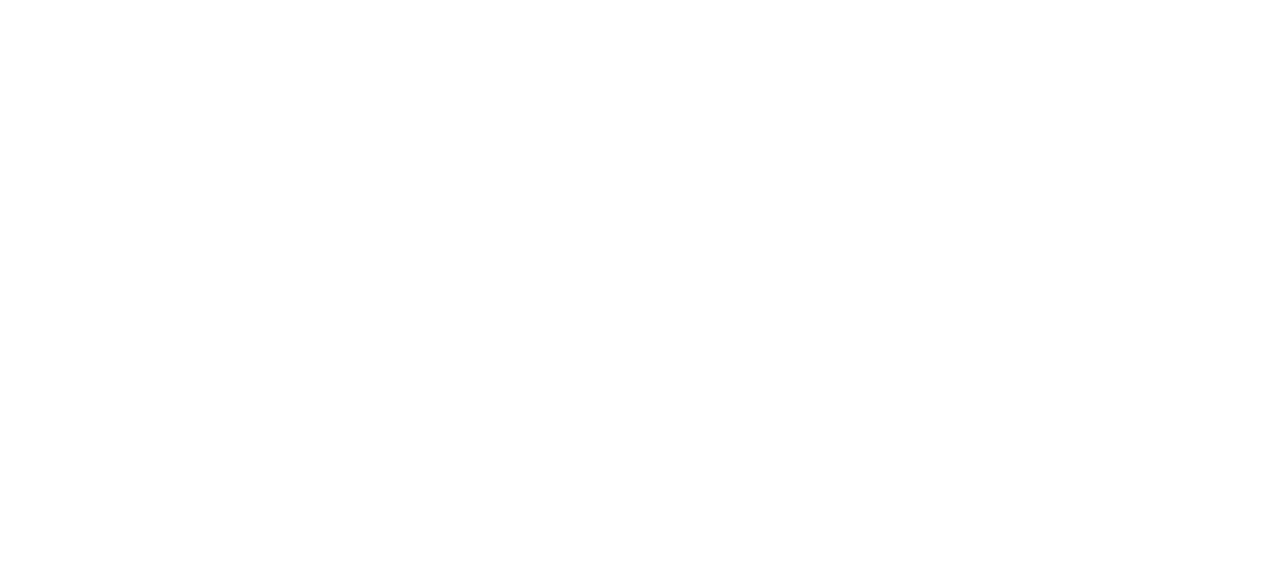
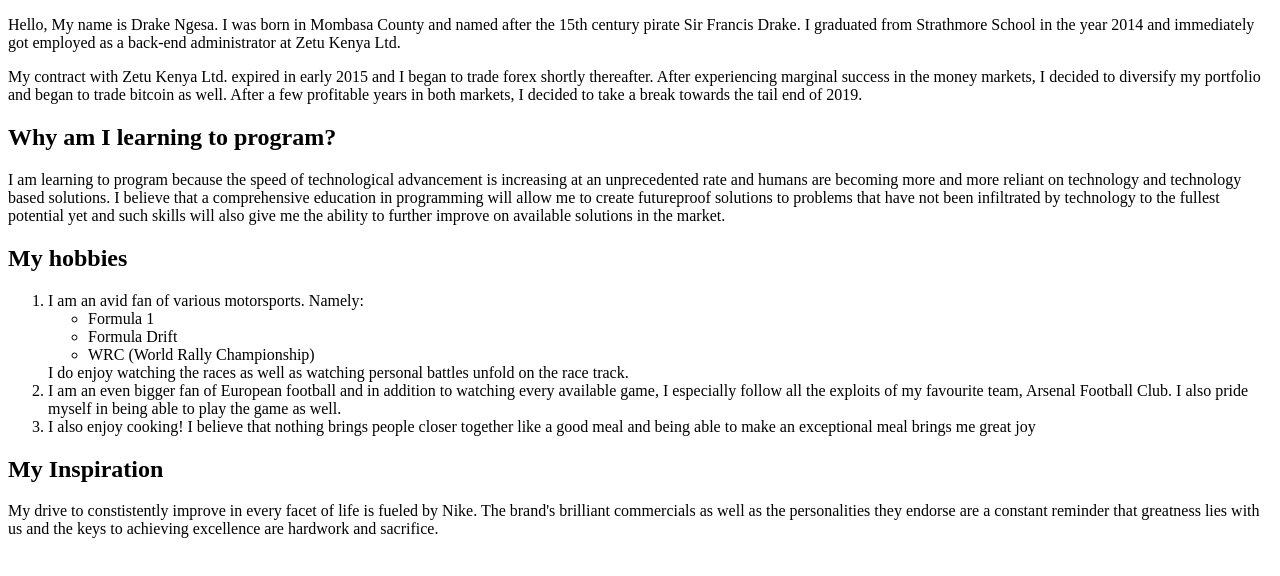
Before and after one commit to DNNgesa/My-First-Website, a plain HTML site: page myfirstwebsite.html in a window 1280 px wide. Drawn offline with Linux system fonts and the light colour scheme.

Commit message:
add content

```diff
--- a/myfirstwebsite.html
+++ b/myfirstwebsite.html
@@ -5,5 +5,23 @@
         <link href="css/styles.css" rel="stylesheet" type="text/css">
     </head>
     <body>
+        <p>Hello, My name is Drake Ngesa. I was born in Mombasa County and named after the 15th century pirate Sir Francis Drake. I graduated from Strathmore School in the year 2014 and immediately got employed as a back-end administrator at Zetu Kenya Ltd.</p>
+        <p>My contract with Zetu Kenya Ltd. expired in early 2015 and I began to trade forex shortly thereafter. After experiencing marginal success in the money markets, I decided to diversify my portfolio and began to trade bitcoin as well. After a few profitable years in both markets, I decided to take a break towards the tail end of 2019.</p>
+        <h2>Why am I learning to program?</h2>
+        <p>I am learning to program because the speed of technological advancement is increasing at an unprecedented rate and humans are becoming more and more reliant on technology and technology based solutions. I believe that a comprehensive education in programming will allow me to create futureproof solutions to problems that have not been infiltrated by technology to the fullest potential yet and such skills will also give me the ability to further improve on available solutions in the market.</p>
+        <h2>My hobbies</h2>
+        <ol>
+            <li>I am an avid fan of various motorsports. Namely:
+                <ul>
+                    <li>Formula 1</li>
+                    <li>Formula Drift</li>
+                    <li>WRC (World Rally Championship)</li>
+                </ul>
+                I do enjoy watching the races as well as watching personal battles unfold on the race track.</li>
+            <li>I am an even bigger fan of European football and in addition to watching every available game, I especially follow all the exploits of my favourite team, Arsenal Football Club. I also pride myself in being able to play the game as well.</li>
+            <li>I also enjoy cooking! I believe that nothing brings people closer together like a good meal and being able to make an exceptional meal brings me great joy</li>
+        </ol>
+        <h2>My Inspiration</h2>
+        <p>My drive to constistently improve in every facet of life is fueled by Nike. The brand's brilliant commercials as well as the personalities they endorse are a constant reminder that greatness lies with us and the keys to achieving excellence are hardwork and sacrifice.</p>
     </body>
 </html>
```
